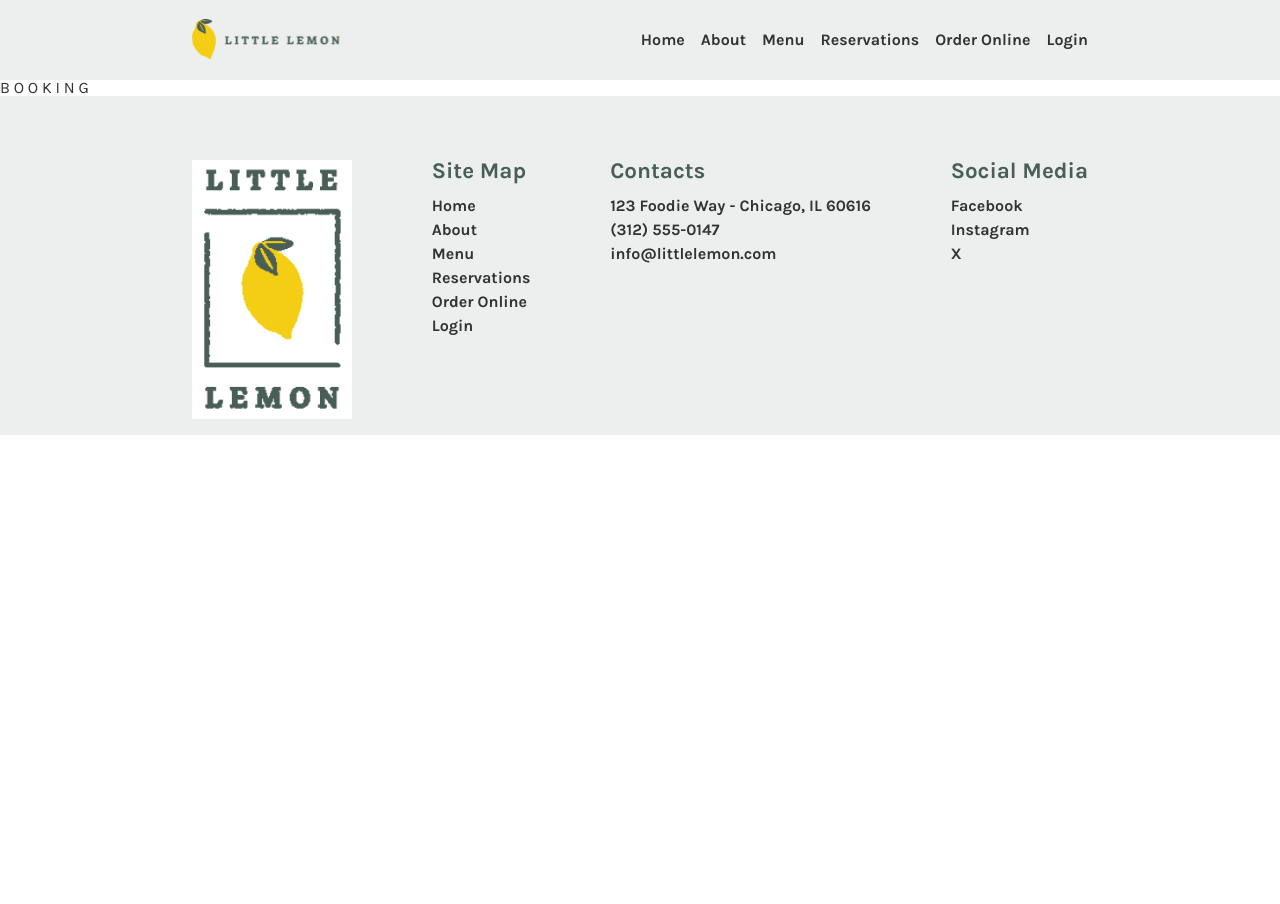
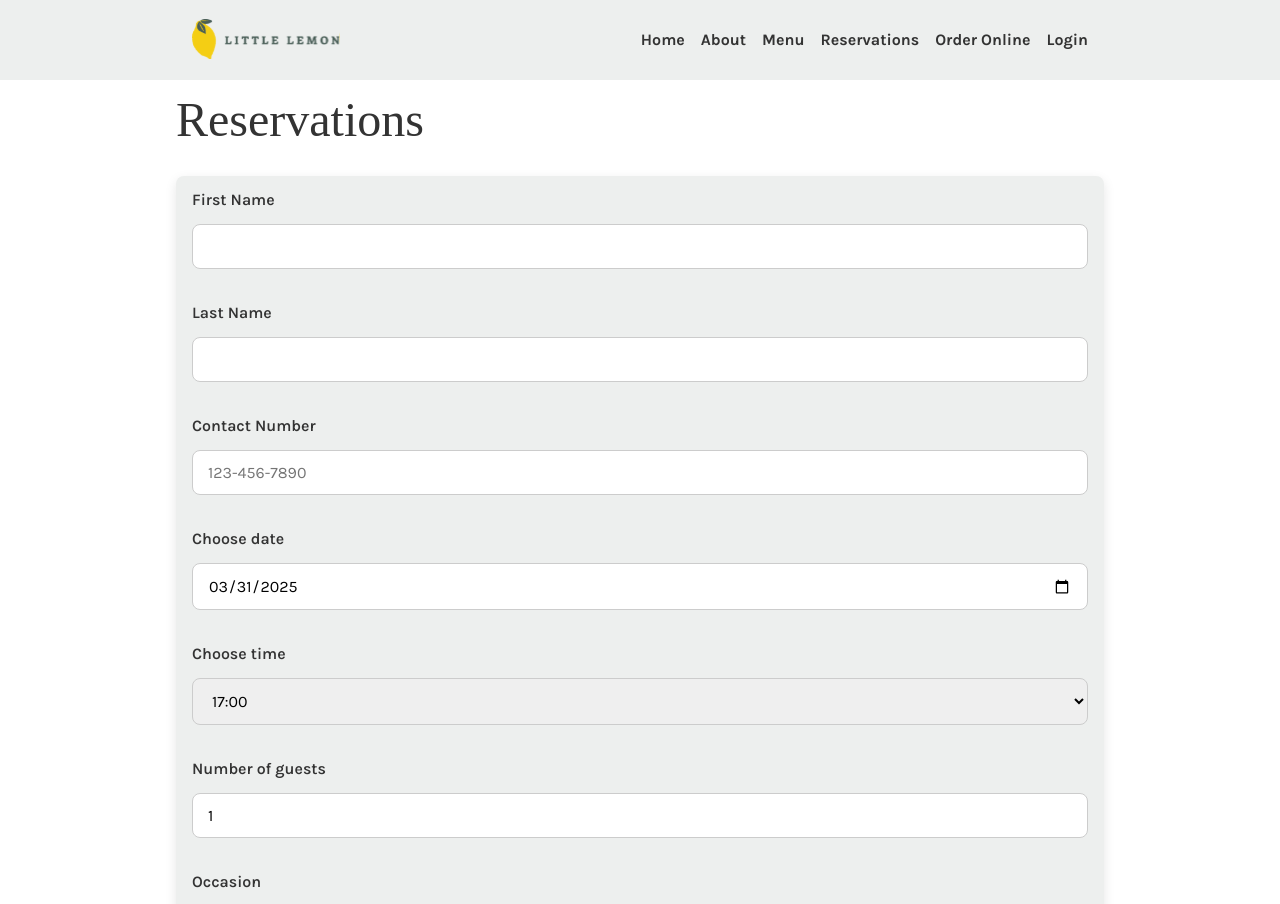
Before and after one commit to AlessSala/fe-dev-capstone, a React (Create React App) app: page /fe-dev-capstone/booking in a window 1280 px wide. Shown: the top 904 px of the page. Before the commit the page ends 800 px from the top, so only its background shows below. Built offline with nearby package versions, Linux system fonts and the light colour scheme; a web font is replaced by a local one.

Commit message:
Add BookingForm component

```diff
--- a/src/App.js
+++ b/src/App.js
@@ -10,6 +10,7 @@ function App() {
       <Routes>
         <Route index element={<HomePage />} />
         <Route path="/booking" element={<BookingPage />} />
+        <Route path="/confirmation" element={<HomePage />}></Route>
       </Routes>
       <Footer />
     </>
--- /dev/null
+++ b/src/components/BookingForm/BookingForm.js
@@ -0,0 +1,76 @@
+import styles from "./BookingForm.module.scss";
+import { useState } from "react";
+import { useNavigate } from "react-router-dom";
+import { submitAPI } from "utils/api";
+import { UPDATE_AVAIL_TIMES } from "utils/dispatches";
+
+const BookingForm = ({ availableTimes, updateTimes }) => {
+  const navigate = useNavigate();
+  const currDate = new Date().toISOString().split("T")[0];
+
+  const [formData, setFormData] = useState({
+    firstName: "",
+    lastName: "",
+    contactNumber: "",
+    date: currDate,
+    time: "00:00",
+    guests: 1,
+    occasion: "None"
+  });
+
+  const availableTimesOptions = availableTimes.map(time => <option key={time}>{time}</option>);
+  const onSubmit = (event) => {
+    event.preventDefault();
+    if (submitAPI(formData)) navigate('/confirmation', { state: formData });
+  };
+
+  const onFormChange = (event) => {
+    const { name, value } = event.target;
+    setFormData((prevFormData) => ({
+      ...prevFormData,
+      [name]: value
+    }));
+  };
+
+  const onDateChange = async (event) => {
+    const { name, value } = event.target;
+    setFormData((prevFormData) => ({
+      ...prevFormData,
+      [name]: value
+    }));
+    updateTimes({ type: UPDATE_AVAIL_TIMES, payload: value });
+  };
+
+  return (
+    <div className={styles.bookingForm}>
+      <h1>Reservations</h1>
+      <form className={styles.bookingFormContent} onSubmit={onSubmit}>
+        <label htmlFor="first-name">First Name</label>
+        <input type="text" id="first-name" name="firstName" value={formData.firstName} onChange={onFormChange} required />
+        <label htmlFor="last-name">Last Name</label>
+        <input type="text" id="last-name" name="lastName" value={formData.lastName} onChange={onFormChange} required />
+        <label htmlFor="contact-number">Contact Number</label>
+        <input type="text" id="contact-number" name="contactNumber" placeholder="123-456-7890"
+          value={formData.contactNumber} onChange={onFormChange}
+          pattern="[0-9]{3}-[0-9]{3}-[0-9]{4}" />
+        <label htmlFor="res-date">Choose date</label>
+        <input type="date" id="res-date" name="date" value={formData.date} onChange={onDateChange} required min={currDate} />
+        <label htmlFor="res-time">Choose time</label>
+        <select id="res-time" name="time" value={formData.time} onChange={onFormChange} required>
+          {availableTimesOptions}
+        </select>
+        <label htmlFor="guests">Number of guests</label>
+        <input type="number" placeholder="1" min="1" max="10" required id="guests" name="guests" value={formData.guests} onChange={onFormChange} />
+        <label htmlFor="occasion">Occasion</label>
+        <select id="occasion" name="occasion" required value={formData.occasion} onChange={onFormChange}>
+          <option>None</option>
+          <option>Birthday</option>
+          <option>Anniversary</option>
+        </select>
+        <input class="button" type="submit" value="Make Your reservation" aria-label="Make Your reservation" />
+      </form>
+    </div>
+  );
+};
+
+export default BookingForm;
--- /dev/null
+++ b/src/components/BookingForm/BookingForm.module.scss
@@ -0,0 +1,69 @@
+@use "styles/variables" as cssVars;
+
+// Variables for easy customization
+$border-radius: 8px;
+
+.bookingForm {
+  display: flex;
+  justify-content: center;
+  align-content: center;
+  flex-wrap: wrap;
+  flex-direction: column;
+  padding: 1rem 0 1rem 0;
+  gap: 2em;
+}
+
+.bookingFormContent {
+  display: flex;
+  flex-direction: row;
+  flex-wrap: wrap;
+  gap: 1rem;
+  padding: 1rem;
+  justify-content: space-between;
+  max-width: 70vw;
+  width: 100%;
+  border-radius: $border-radius;
+  background-color: cssVars.$highlight3;
+  box-shadow: 0 4px 12px rgba(0, 0, 0, 0.1);
+  margin-bottom: 2rem;
+
+  // Style labels
+  label {
+    font-family: "Karla";
+    display: block;
+    font-weight: 600;
+    color: cssVars.$textColor;
+  }
+
+  // Style text and date inputs
+  input[type="text"],
+  input[type="date"],
+  input[type="number"],
+  select {
+    font-family: "Karla";
+    width: 100%;
+    padding: 12px 15px;
+    margin-bottom: 20px;
+    border: 1px solid #ccc;
+    border-radius: $border-radius;
+    font-size: 1em;
+    transition: all 0.3s ease;
+    box-sizing: border-box;
+
+    &:focus {
+      outline: none;
+      border-color: cssVars.$primary2;
+      box-shadow: 0 0 8px rgba(cssVars.$primary2, 0.3);
+    }
+
+    &:hover {
+      border-color: lighten(cssVars.$highlight4, 10%);
+    }
+  }
+
+  // Style the submit button
+  input[type="submit"] {
+    width: 100%;
+    padding: 1rem;
+  }
+}
--- a/src/components/index.js
+++ b/src/components/index.js
@@ -5,5 +5,10 @@ import CallToAction from './CallToAction/CallToAction';
 import Specials from './Specials/Specials';
 import CustomersSay from './CustomersSay/CustomersSay';
 import AboutUs from './AboutUs/AboutUs';
+import BookingForm from './BookingForm/BookingForm';
 
-export { Nav, Header, Footer, CallToAction, Specials, CustomersSay, AboutUs };
+export {
+  Nav, Header, Footer, CallToAction,
+  Specials, CustomersSay, AboutUs,
+  BookingForm
+};
--- a/src/index.scss
+++ b/src/index.scss
@@ -22,16 +22,28 @@ main {
   }
 }
 
-button {
+button,
+.button {
   background-color: cssVars.$primary1;
-  padding: .4rem 1rem;
+  padding: 0.4rem 1rem;
   border: none;
   outline: none;
-  border-radius: .7rem;
-  font-family: 'Karla';
+  border-radius: 0.7rem;
+  font-family: "Karla";
   color: cssVars.$highlight4;
   font-size: 1rem;
   font-weight: 700;
   text-align: center;
   cursor: pointer;
+  transition: background-color 0.3s ease, box-shadow 0.2s ease;
+
+  &:hover {
+    background-color: darken(cssVars.$primary1, 10%);
+    box-shadow: 0 4px 8px rgba(0, 0, 0, 0.1);
+  }
+
+  &:focus {
+    outline: none;
+    box-shadow: 0 0 0 3px rgba(cssVars.$primary1, 0.3);
+  }
 }
--- a/src/pages/BookingPage.js
+++ b/src/pages/BookingPage.js
@@ -1,7 +1,22 @@
+import { BookingForm } from "components";
+import { useReducer } from "react";
+import { fetchAPI } from "utils/api";
+import { UPDATE_AVAIL_TIMES } from "utils/dispatches";
+
 const BookingPage = () => {
+  const updateTimes = (date) => {
+    return fetchAPI(date);
+  };
+  const initializeTimes = updateTimes(new Date());
+  const reducer = (state, action) => {
+    if (action.type === UPDATE_AVAIL_TIMES) return updateTimes(action.payload);
+    throw Error('Unknown action.');
+  }
+  const [availableTimes, dispatch] = useReducer(reducer, initializeTimes);
+
   return (
     <main>
-      B O O K I N G
+      <BookingForm availableTimes={availableTimes} updateTimes={dispatch} />
     </main>
   )
 }
--- /dev/null
+++ b/src/utils/api.js
@@ -0,0 +1,29 @@
+const seededRandom = function (seed) {
+  var m = 2 ** 35 - 31;
+  var a = 185852;
+  var s = seed % m;
+  return function () {
+    return (s = (s * a) % m) / m;
+  };
+};
+
+export function fetchAPI(date) {
+  let result = [];
+  let dt = new Date(date);
+  let seed = dt.getDate();
+
+  let random = seededRandom(seed);
+  for (let i = 17; i <= 23; i++) {
+    if (random() < 0.5) {
+      result.push(i + ":00");
+    }
+    if (random() < 0.5) {
+      result.push(i + ":30");
+    }
+  }
+  return result;
+}
+
+export function submitAPI(formData) {
+  return true;
+}
--- /dev/null
+++ b/src/utils/dispatches.js
@@ -0,0 +1 @@
+export const UPDATE_AVAIL_TIMES = 'UPDATE_AVAIL_TIMES';
```
